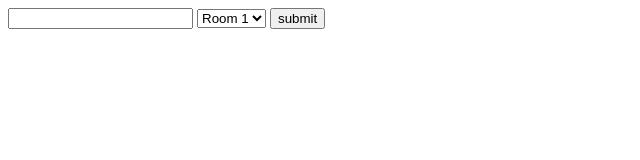
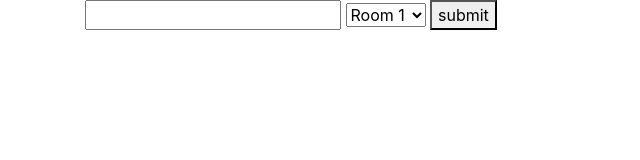
Before and after one commit to lihini223/Simple-Chat-App, a website: page public/index.html in a window 1280 px wide. Shown: the whole page, without its empty margins (0-640 px from the left). Drawn offline with nearby package versions, Linux system fonts and the light colour scheme.

Commit message:
Add bootstrap cdn

```diff
--- a/public/index.html
+++ b/public/index.html
@@ -3,11 +3,13 @@
 <head>
     <meta charset="UTF-8">
     <meta name="viewport" content="width=device-width, initial-scale=1.0">
+    <link rel="stylesheet" href="https://stackpath.bootstrapcdn.com/bootstrap/4.4.1/css/bootstrap.min.css" integrity="sha384-Vkoo8x4CGsO3+Hhxv8T/Q5PaXtkKtu6ug5TOeNV6gBiFeWPGFN9MuhOf23Q9Ifjh" crossorigin="anonymous">
     <link rel="stylesheet" href="main.css">
     <script src="main.js" type="text/javascript" defer></script>
     <title>Document</title>
 </head>
 <body>
+    <div class="container">
         <form action="chat.html">
             <input type="text" name="uname" id="uname" required>
             <select name="room" id="room">
@@ -16,6 +18,6 @@
             </select>
             <button type="submit">submit</button>
         </form>
-
+    </div>
 </body>
 </html>
```
Lines whose indentation alone changed are shown as unchanged.
